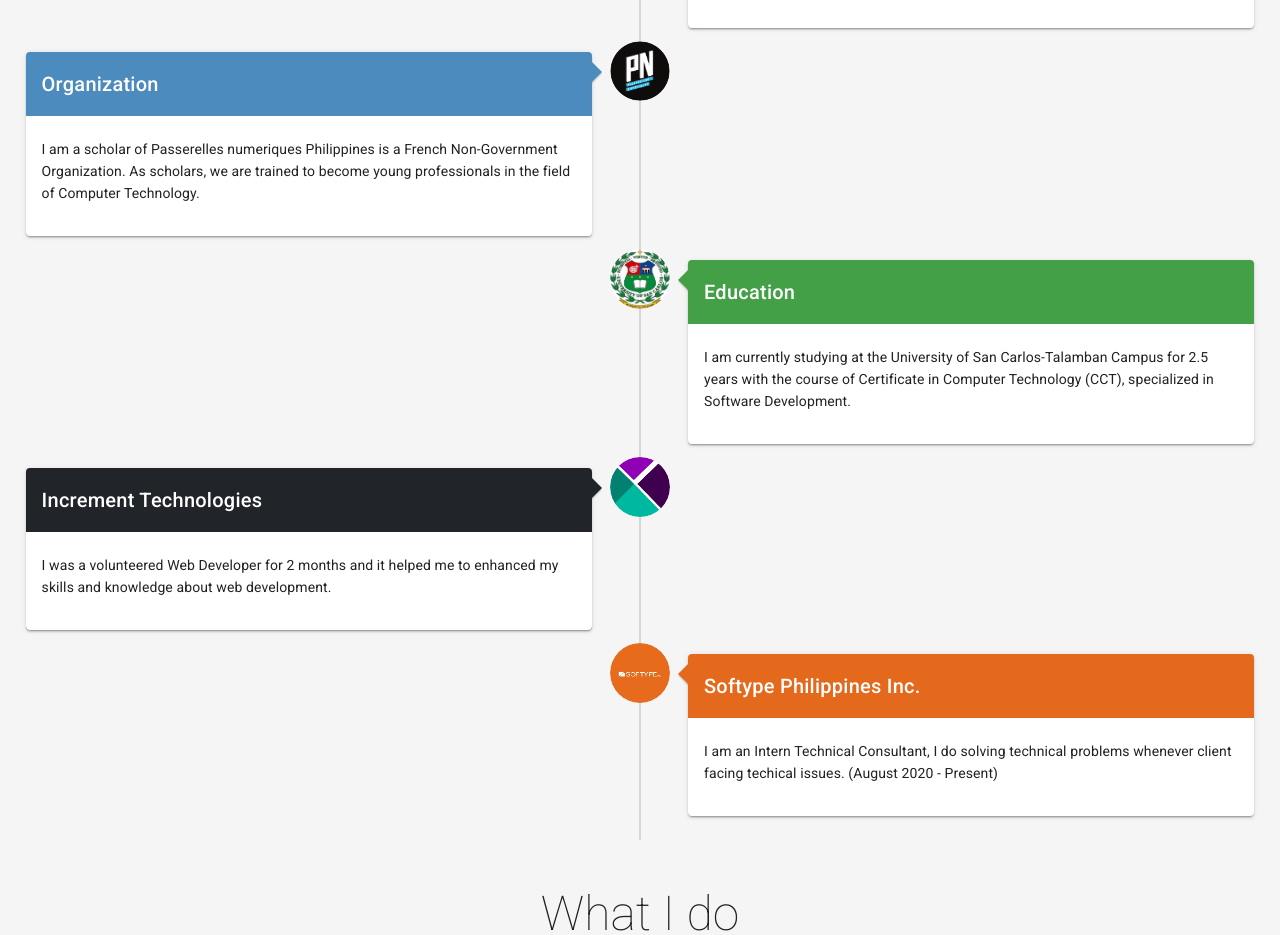
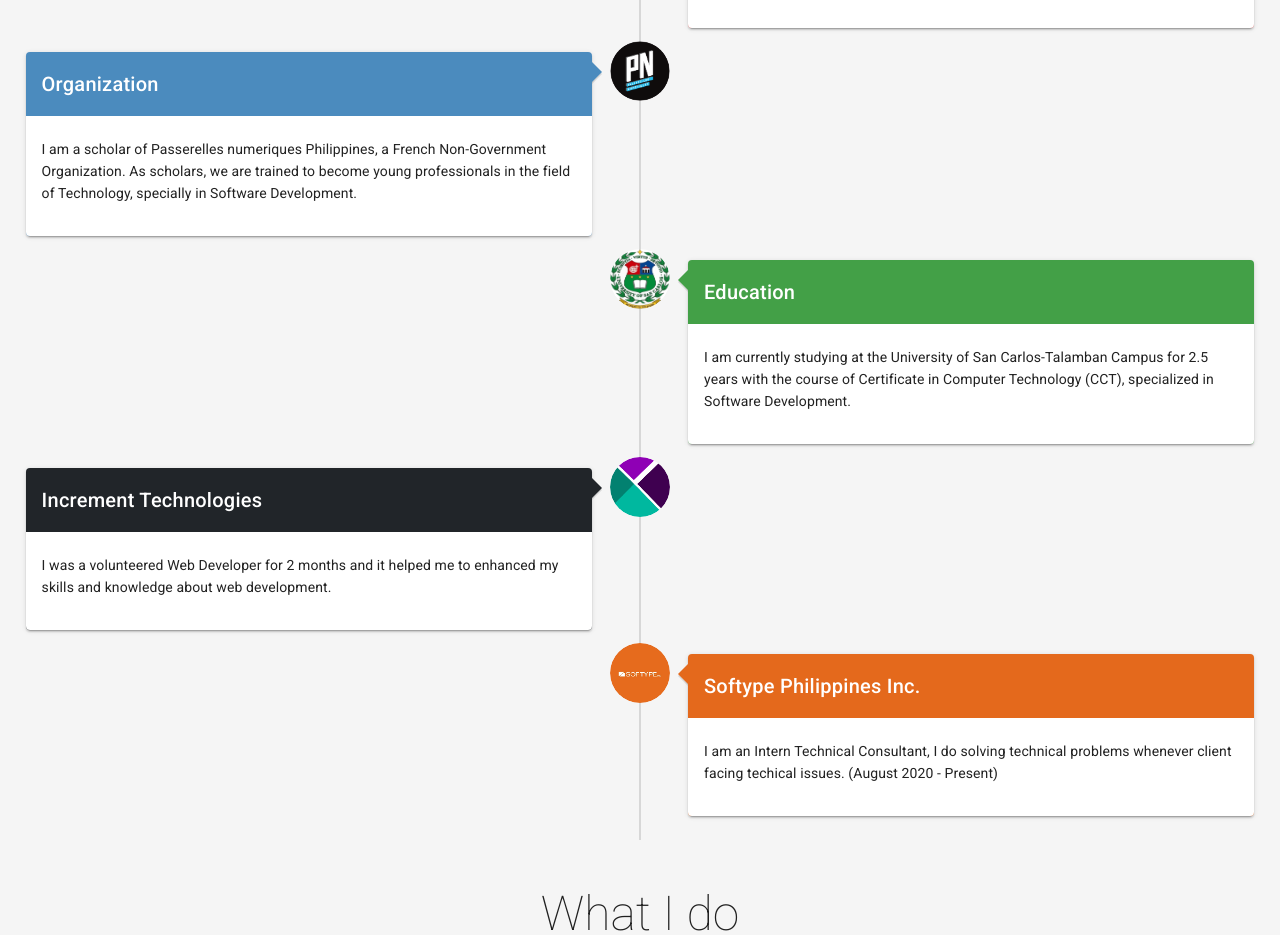
Before and after one commit to rLaurentePn2k19/my-portfolio, a Vue app: page / in a window 1280 px wide. Shown: the part 1020-1955 px from the top of the page. Built offline with nearby package versions, Linux system fonts and the light colour scheme; some icons are missing.

Commit message:
Update About.vue

```diff
--- a/src/components/modules/About.vue
+++ b/src/components/modules/About.vue
@@ -46,7 +46,7 @@
           icon: " mdi-account-multiple",
           src: require("@/assets/pn-logo.png"),
           description:
-            "I am a scholar of Passerelles numeriques Philippines is a French Non-Government Organization. As scholars, we are trained to become young professionals in the field of Computer Technology."
+            "I am a scholar of Passerelles numeriques Philippines, a French Non-Government Organization. As scholars, we are trained to become young professionals in the field of Technology, specially in Software Development."
         },
         {
           color: "#43A047",
```
